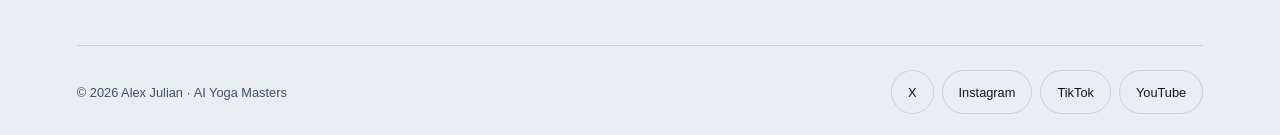
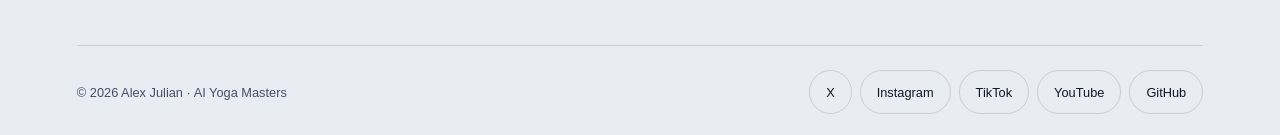
Before and after one commit to aianthems/ai-yoga-masters, a Next.js app: page / in a window 1280 px wide. Shown: the part 2585-2720 px from the top of the page. Built offline with nearby package versions, Linux system fonts and the light colour scheme.

Commit message:
Add GitHub alongside footer social links

```diff
--- a/app/components/site-footer.tsx
+++ b/app/components/site-footer.tsx
@@ -5,6 +5,7 @@ const socials = [
   ["Instagram", "https://www.instagram.com/aianthems/"],
   ["TikTok", "https://www.tiktok.com/@sianthems"],
   ["YouTube", "https://www.youtube.com/@ai_anthems"],
+  ["GitHub", "https://github.com/aianthems"],
 ];
 
 export default function SiteFooter() {
```
